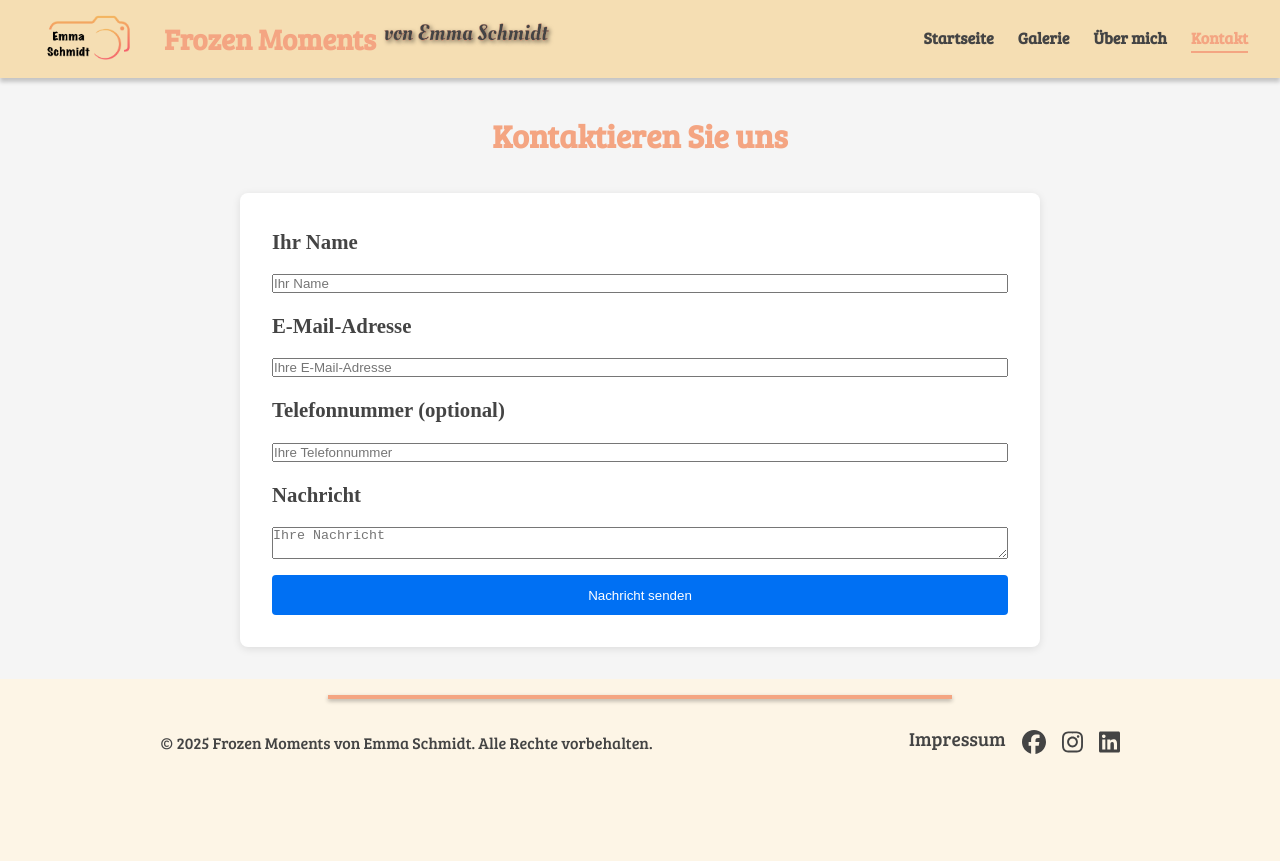
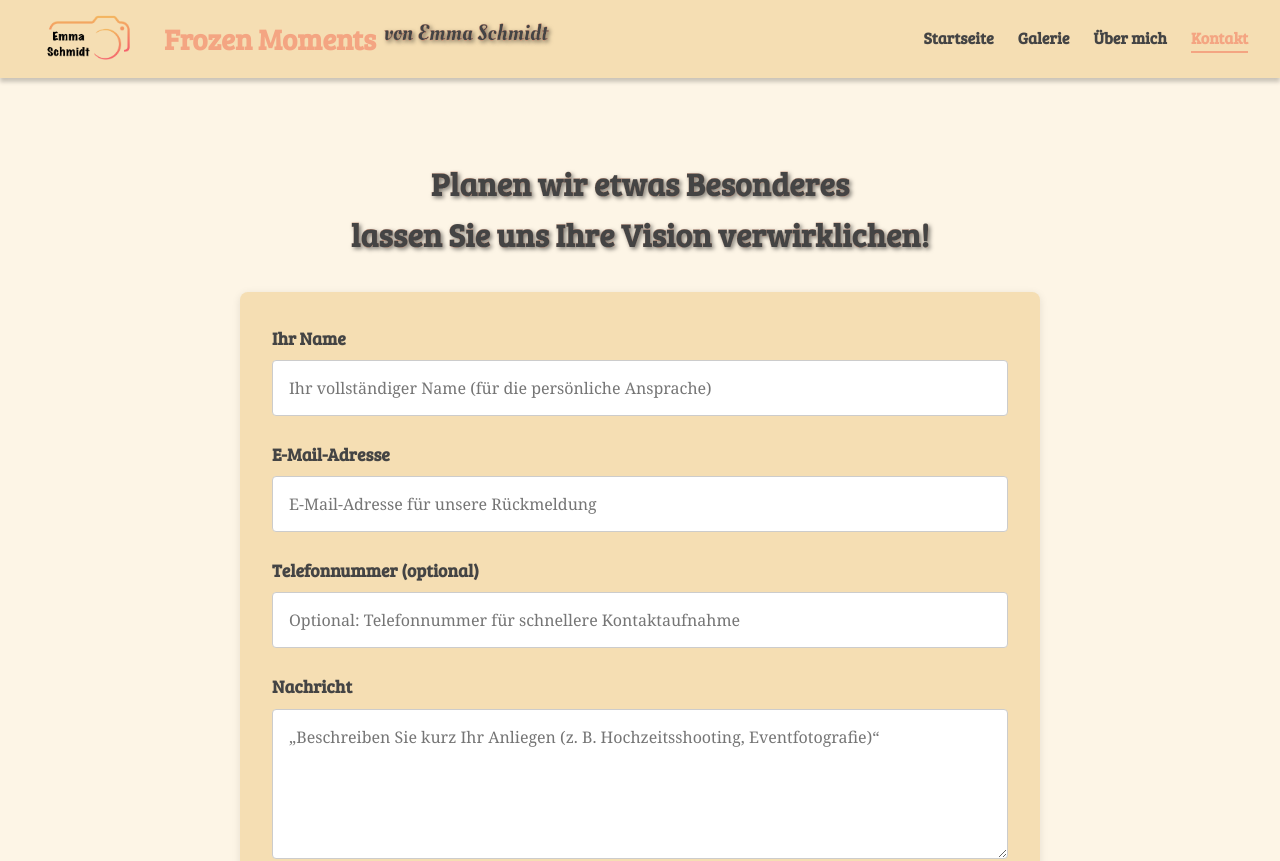
Before and after one commit to Mawadda-Kadi/frozen-moments-portfolio, a Next.js app: page /contact in a window 1280 px wide. Shown: the top 861 px of the page. Before the commit the page ends 800 px from the top, so only its background shows below. Built offline with nearby package versions, Linux system fonts and the light colour scheme.

Commit message:
edit style

```diff
--- a/src/pages/contact.tsx
+++ b/src/pages/contact.tsx
@@ -55,7 +55,7 @@ export default function Contact() {
                     </div>
                 )}
 
-                <h1 className={styles.title}>Kontaktieren Sie uns</h1>
+                <h1 className={styles.title}>Planen wir etwas Besonderes <br/>lassen Sie uns Ihre Vision verwirklichen!</h1>
                 <div className={styles.content}>
                     <div className={styles.formContainer}>
                         <form className={styles.form} onSubmit={handleSubmit}>
@@ -64,7 +64,7 @@ export default function Contact() {
                                 type="text"
                                 id="name"
                                 name="name"
-                                placeholder="Ihr Name"
+                                placeholder="Ihr vollständiger Name (für die persönliche Ansprache)"
                                 value={form.name}
                                 onChange={handleChange}
                                 required
@@ -75,7 +75,7 @@ export default function Contact() {
                                 type="email"
                                 id="email"
                                 name="email"
-                                placeholder="Ihre E-Mail-Adresse"
+                                placeholder="E-Mail-Adresse für unsere Rückmeldung"
                                 value={form.email}
                                 onChange={handleChange}
                                 required
@@ -86,7 +86,7 @@ export default function Contact() {
                                 type="tel"
                                 id="telefonnummer"
                                 name="telefonnummer"
-                                placeholder="Ihre Telefonnummer"
+                                placeholder="Optional: Telefonnummer für schnellere Kontaktaufnahme"
                                 value={form.telefonnummer}
                                 onChange={handleChange}
                             />
@@ -95,7 +95,7 @@ export default function Contact() {
                             <textarea
                                 id="nachricht"
                                 name="nachricht"
-                                placeholder="Ihre Nachricht"
+                                placeholder="„Beschreiben Sie kurz Ihr Anliegen (z. B. Hochzeitsshooting, Eventfotografie)“"
                                 value={form.nachricht}
                                 onChange={handleChange}
                                 required
--- a/src/pages/gallery.tsx
+++ b/src/pages/gallery.tsx
@@ -41,7 +41,7 @@ const Gallery = () => {
                 { id: 11, src: '/images/gallery/wedding20.jpg', name: 'Feuerwerk der Liebe', category: 'weddings' },
                 { id: 12, src: '/images/gallery/personal_shooting6.jpg', name: 'Bergträume', category: 'personal_photoshoots' },
                 { id: 13, src: '/images/gallery/wedding6.jpg', name: 'Strandhochzeitstraum', category: 'weddings' },
-                { id: 14, src: '/images/gallery/birthday9.jpg', name: 'Geburtstagsspaß mit dem besten Freund', category: 'birthdays' },
+                { id: 14, src: '/images/gallery/birthday9.jpg', name: 'Geburtstagsspaß pur', category: 'birthdays' },
                 { id: 15, src: '/images/gallery/personal_shooting8.jpg', name: 'Familienglück', category: 'personal_photoshoots' },
                 { id: 16, src: '/images/gallery/baby_shower11.jpg', name: 'Vorfreude auf das Wunder', category: 'baby_showers' },
                 { id: 17, src: '/images/gallery/wedding8.jpg', name: 'Liebe in den Wolken', category: 'weddings' },
--- a/src/pages/photo/[id].tsx
+++ b/src/pages/photo/[id].tsx
@@ -192,7 +192,7 @@ const PhotoDetails = () => {
                 {
                     id: 14,
                     src: '/images/gallery/birthday9.jpg',
-                    name: 'Geburtstagsspaß mit dem besten Freund',
+                    name: 'Geburtstagsspaß pur',
                     category: 'Geburtstage',
                     camera: 'Sony Alpha 7 III',
                     lens: 'FE 50mm F1.8',
--- a/src/styles/Contact.module.scss
+++ b/src/styles/Contact.module.scss
@@ -2,13 +2,19 @@
 
 .main {
     padding: 2rem;
-    background-color: #f5f5f5;
+    background-color: $background-color;
 }
 
 .title {
+    color: $primary-color;
+    text-shadow: $text-shadow;
+    -webkit-text-stroke: 0.1px $secondary-color;
+    font-weight: 900;
     text-align: center;
     font-size: 2rem;
+    margin-top: 3rem;
     margin-bottom: 2rem;
+
 }
 
 .content {
@@ -41,7 +47,7 @@
 .formContainer {
     width: 70%;
     max-width: 800px;
-    background-color: white;
+    background-color: $secondary-background-color;
     padding: 2rem;
     border-radius: 8px;
     box-shadow: 0 2px 8px rgba(0, 0, 0, 0.1);
@@ -57,18 +63,50 @@
     flex-direction: column;
     font-size: 1.3rem;
     font-weight: 600;
-    gap: 1rem;
+    gap: 0.5rem;
+
+    label {
+        font-size: 1.1rem;
+        color: $primary-color;
+        font-family: $title-font;
+    }
+
+    input,
+    textarea {
+            width: 100%;
+            padding: 1rem;
+            font-size: 1rem;
+            font-family: $msg-font;
+            border: 1px solid #ccc;
+            border-radius: 4px;
+            box-sizing: border-box;
+            margin-bottom: 1rem;
+
+            &:focus {
+                outline: none;
+                border-color: $secondary-color;
+                box-shadow: 0 0 0 2px rgba(0, 112, 243, 0.2);
+            }
+        }
+
+        textarea {
+            min-height: 150px;
+            resize: vertical;
+        }
 }
 
 .submitButton {
-    background-color: #0070f3;
+    background-color: $primary-color;
+    font-size: 1rem;
+    font-weight: 700;
     color: white;
     padding: 0.8rem;
+    margin: 1rem auto;
     border: none;
     border-radius: 4px;
     cursor: pointer;
 
     &:hover {
-        background-color: #005bb5;
+        background-color: $hover-color;
     }
 }
--- a/src/styles/PhotoDetails.module.scss
+++ b/src/styles/PhotoDetails.module.scss
@@ -44,6 +44,7 @@
 
             p {
                 font-size: 1.3rem;
+                font-family: $secondary-font;
                 color: $primary-color;
                 word-wrap: break-word;
                 margin: 0;
@@ -55,6 +56,7 @@
         }
 
         .description {
+            font-family: $secondary-font;
             margin-top: 0.5rem;
             margin-bottom: 1rem;
             font-size: 1.3rem;
```
Also changed, not shown: src/styles/AboutMe.module.scss (+21 -5 lines), src/styles/Gallery.module.scss (+9 -4 lines).
